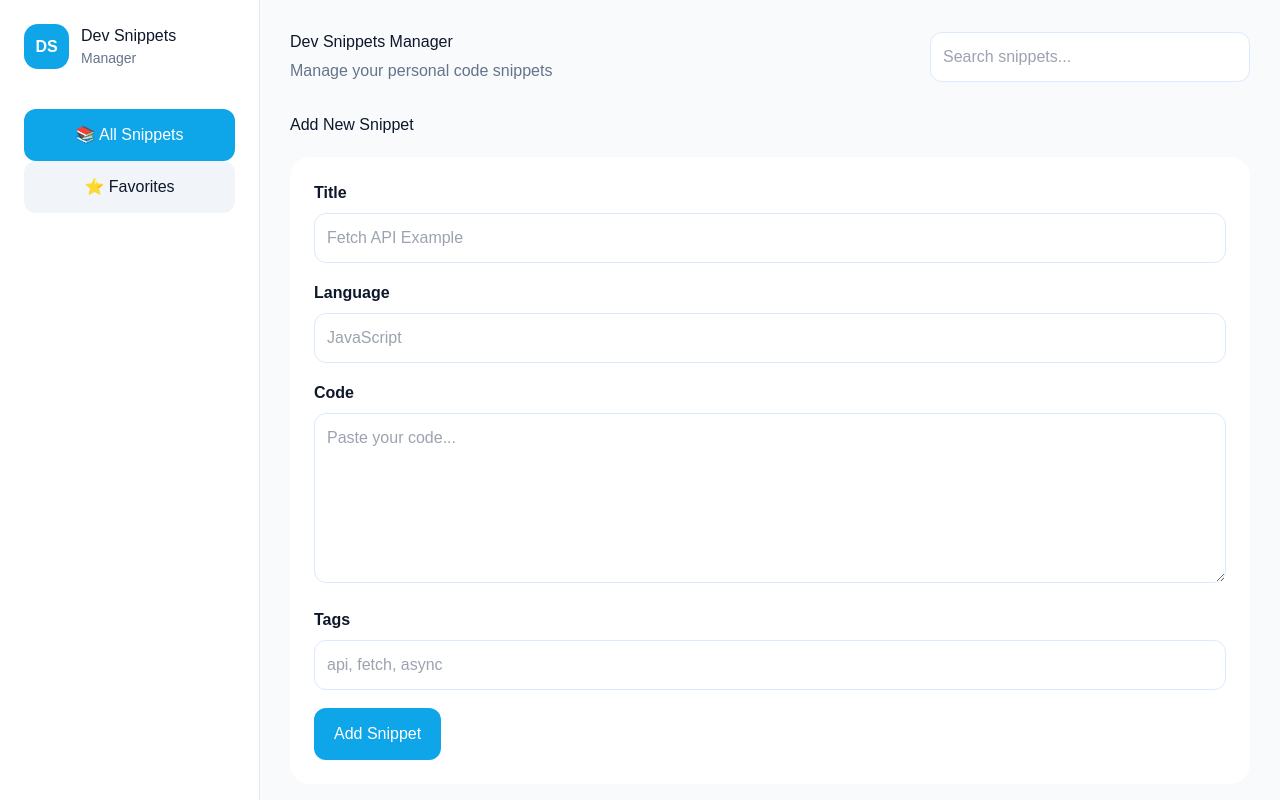
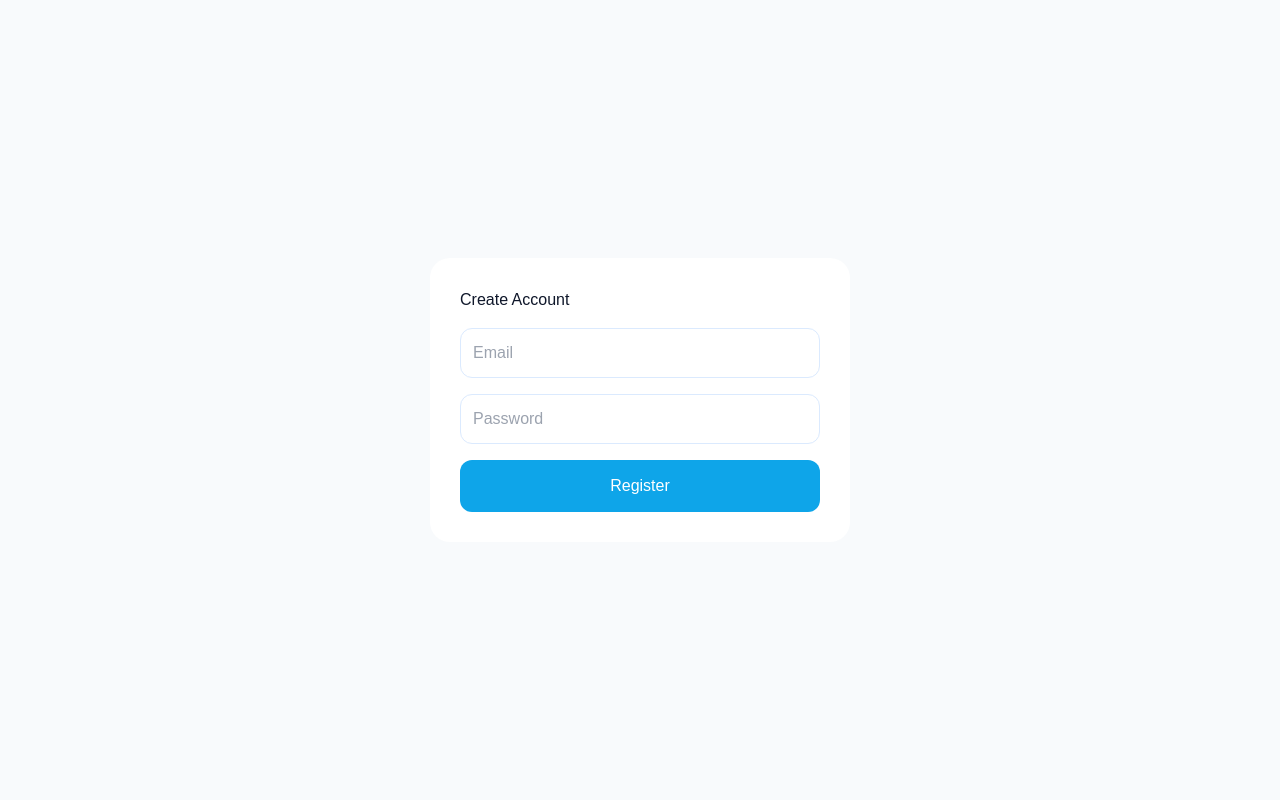
Before and after one commit to djabranemmd/dev-snippets-manager, a React (Vite) app: page /register in a window 1280 px wide. Shown: the top 800 px of the page. Built offline with nearby package versions, Linux system fonts and the light colour scheme.

Commit message:
Add page Login & Register and Link Web with Firebase

```diff
--- a/src/App.css
+++ b/src/App.css
@@ -1,3 +1,32 @@
 .app-container {
   display: flex;
 }
+
+.auth-page {
+  min-height: 100vh;
+
+  display: flex;
+  justify-content: center;
+  align-items: center;
+
+  background: #f8fafc;
+}
+
+.auth-form {
+  width: 100%;
+  max-width: 420px;
+
+  background: white;
+
+  padding: 30px;
+
+  border-radius: 20px;
+
+  display: flex;
+  flex-direction: column;
+  gap: 16px;
+}
+
+body.dark .auth-form {
+  background: #111827;
+}
--- /dev/null
+++ b/src/firebase/firebase.js
@@ -0,0 +1,35 @@
+import { initializeApp } from "firebase/app";
+
+import {
+  getAuth,
+} from "firebase/auth";
+
+import {
+  getFirestore,
+} from "firebase/firestore";
+
+const firebaseConfig = {
+  apiKey: "AIzaSyBLhKv16PjGsl45pJDKvrP-AKhynUF-P8o",
+
+  authDomain:
+    "dev-snippets-manager.firebaseapp.com",
+
+  projectId:
+    "dev-snippets-manager",
+
+  storageBucket:
+    "dev-snippets-manager.firebasestorage.app",
+
+  messagingSenderId:
+    "445019202822",
+
+  appId:
+    "1:445019202822:web:84d3b72260d9a486a82a87",
+};
+
+const app =
+  initializeApp(firebaseConfig);
+
+export const auth = getAuth(app);
+
+export const db = getFirestore(app);
--- a/src/main.jsx
+++ b/src/main.jsx
@@ -1,7 +1,16 @@
 import React from "react";
 import ReactDOM from "react-dom/client";
 
+import {
+  BrowserRouter,
+  Routes,
+  Route,
+} from "react-router-dom";
+
 import App from "./App";
+
+import Login from "./pages/Login";
+import Register from "./pages/Register";
 
 import "./index.css";
 
@@ -9,6 +18,29 @@ ReactDOM.createRoot(
   document.getElementById("root")
 ).render(
   <React.StrictMode>
-    <App />
+
+    <BrowserRouter>
+
+      <Routes>
+
+        <Route
+          path="/"
+          element={<App />}
+        />
+
+        <Route
+          path="/login"
+          element={<Login />}
+        />
+
+        <Route
+          path="/register"
+          element={<Register />}
+        />
+
+      </Routes>
+
+    </BrowserRouter>
+
   </React.StrictMode>
 );
--- /dev/null
+++ b/src/pages/Login.jsx
@@ -0,0 +1,73 @@
+import { useState } from "react";
+
+import {
+  signInWithEmailAndPassword,
+} from "firebase/auth";
+
+import { auth } from "../firebase/firebase";
+
+export default function Login() {
+  const [email, setEmail] =
+    useState("");
+
+  const [password, setPassword] =
+    useState("");
+
+  const handleLogin = async (e) => {
+    e.preventDefault();
+
+    try {
+      await signInWithEmailAndPassword(
+        auth,
+        email,
+        password
+      );
+
+      alert("Login successful");
+
+    } catch (error) {
+      alert(error.message);
+    }
+  };
+
+  return (
+    <div className="auth-page">
+
+      <form
+        onSubmit={handleLogin}
+        className="auth-form"
+      >
+
+        <h2>Login</h2>
+
+        <input
+          type="email"
+          placeholder="Email"
+          value={email}
+          onChange={(e) =>
+            setEmail(e.target.value)
+          }
+        />
+
+        <input
+          type="password"
+          placeholder="Password"
+          value={password}
+          onChange={(e) =>
+            setPassword(
+              e.target.value
+            )
+          }
+        />
+
+        <button
+          type="submit"
+          className="primary-btn"
+        >
+          Login
+        </button>
+
+      </form>
+    </div>
+  );
+}
--- /dev/null
+++ b/src/pages/Register.jsx
@@ -0,0 +1,75 @@
+import { useState } from "react";
+
+import {
+  createUserWithEmailAndPassword,
+} from "firebase/auth";
+
+import { auth } from "../firebase/firebase";
+
+export default function Register() {
+  const [email, setEmail] =
+    useState("");
+
+  const [password, setPassword] =
+    useState("");
+
+  const handleRegister = async (e) => {
+    e.preventDefault();
+
+    try {
+      await createUserWithEmailAndPassword(
+        auth,
+        email,
+        password
+      );
+
+      alert(
+        "Account created successfully"
+      );
+
+    } catch (error) {
+      alert(error.message);
+    }
+  };
+
+  return (
+    <div className="auth-page">
+
+      <form
+        onSubmit={handleRegister}
+        className="auth-form"
+      >
+
+        <h2>Create Account</h2>
+
+        <input
+          type="email"
+          placeholder="Email"
+          value={email}
+          onChange={(e) =>
+            setEmail(e.target.value)
+          }
+        />
+
+        <input
+          type="password"
+          placeholder="Password"
+          value={password}
+          onChange={(e) =>
+            setPassword(
+              e.target.value
+            )
+          }
+        />
+
+        <button
+          type="submit"
+          className="primary-btn"
+        >
+          Register
+        </button>
+
+      </form>
+    </div>
+  );
+}
```
Also changed, not shown: package.json (+3 -4 lines), src/components/AuthProvider.jsx (added), 1 other file (tests, documents, lock files or other folders).
